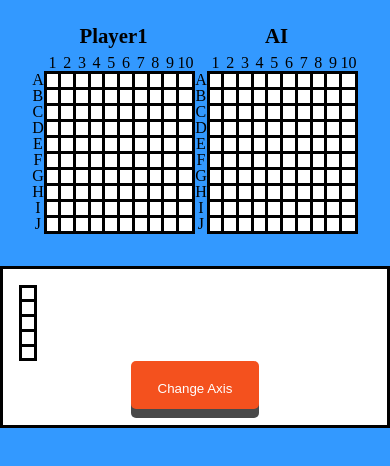
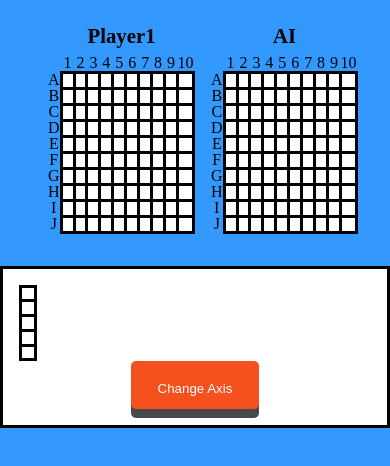
Before and after one commit to Mynameisfrostwalker/Battleship, a website built with webpack: page src/index.html in a window 390 px wide. Shown: the part 54-520 px from the top of the page. Built offline with nearby package versions, Linux system fonts and the light colour scheme.

Commit message:
made tables mobile responsive

```diff
--- a/src/styles/main.css
+++ b/src/styles/main.css
@@ -132,3 +132,9 @@ aside {
 .flexer div:last-child {
     border-right: 3px solid black !important;
 }
+
+@media screen and (max-width: 500px) {
+    table {
+        margin-left: 1rem;
+    }
+}
```
Also changed, not shown: dist/index.css.
